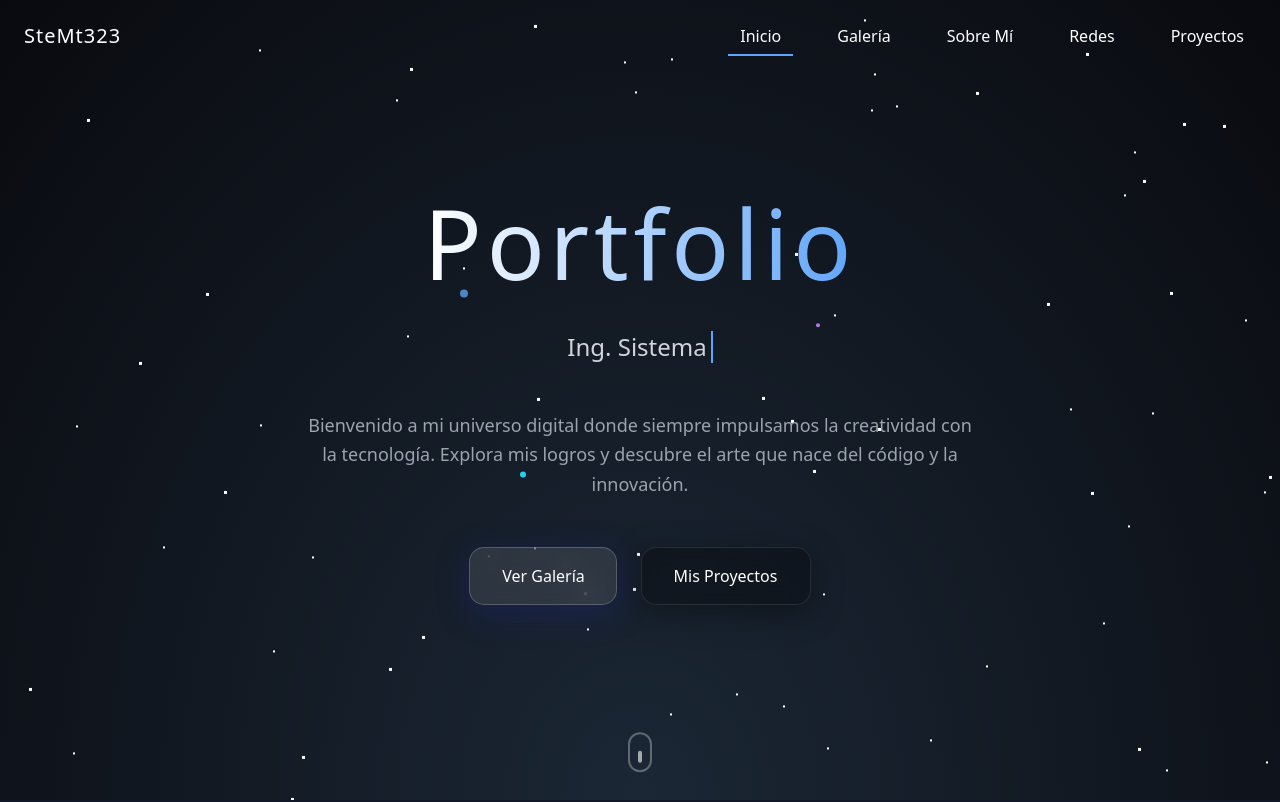
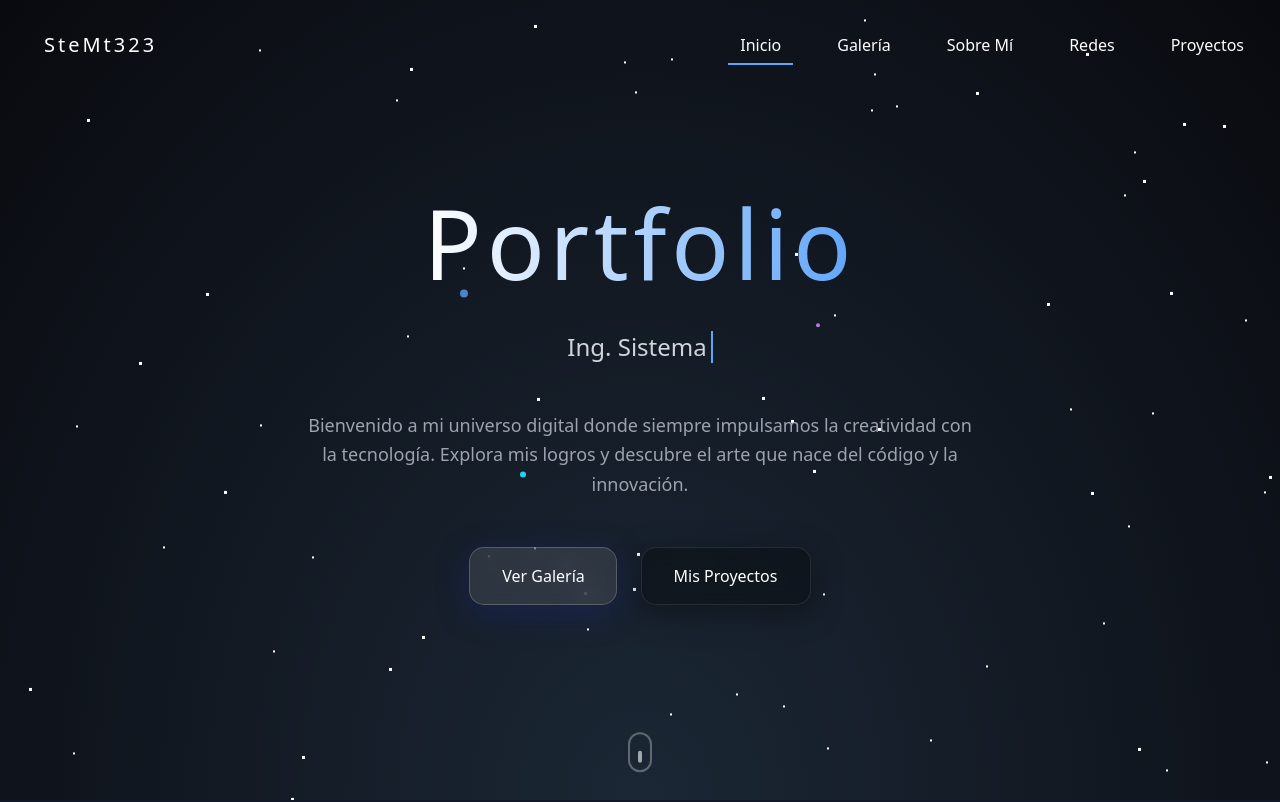
Before and after one commit to SteMt323/Portfolo_SteMt323, a React (Vite) app: page / in a window 1280 px wide. Shown: the top 802 px of the page. Built offline with nearby package versions, Linux system fonts and the light colour scheme.

Commit message:
Eliminando track disturbed del reproductor

```diff
--- a/src/components/Navigation.tsx
+++ b/src/components/Navigation.tsx
@@ -50,7 +50,8 @@ export function Navigation({ activeSection, onNavigate }: NavigationProps) {
               transition={{ delay: 0.2 }}
               className="text-white text-xl tracking-wider"
             >
-              SteMt323
+              <a className="sidebar-links">SteMt323</a>
+
             </motion.div>
 
             <div className="hidden md:flex items-center space-x-8">
--- a/src/components/SocialSection.tsx
+++ b/src/components/SocialSection.tsx
@@ -4,14 +4,12 @@ import StePin from "./assets/SteMt323PIN.jpg";
 import SystemDown from "./assets/System_of_a_down.jpeg";
 import Afterlife from "./assets/afterlife.jpeg";
 import Animal from "./assets/animal_I_have_become.jpeg";
-import DisturbedImg from "./assets/disturbed.jpg";
 import TwoFeetImg from "./assets/two_feet.jpeg";
 
 const SONGS_TITLES = [
   { title: "Lonely Day", artist: "System of a Down", url: SystemDown },
   { title: "Afterlife", artist: "Evanescence", url: Afterlife },
   { title: "Animal I Have Become", artist: "Three Days Grace", url: Animal },
-  { title: "Stricken", artist: "Disturbed", url: DisturbedImg },
   { title: "You?", artist: "Two Feet", url: TwoFeetImg },
 ];
 
```
Also changed, not shown: src/components/assets/disturbed.jpg (deleted).
